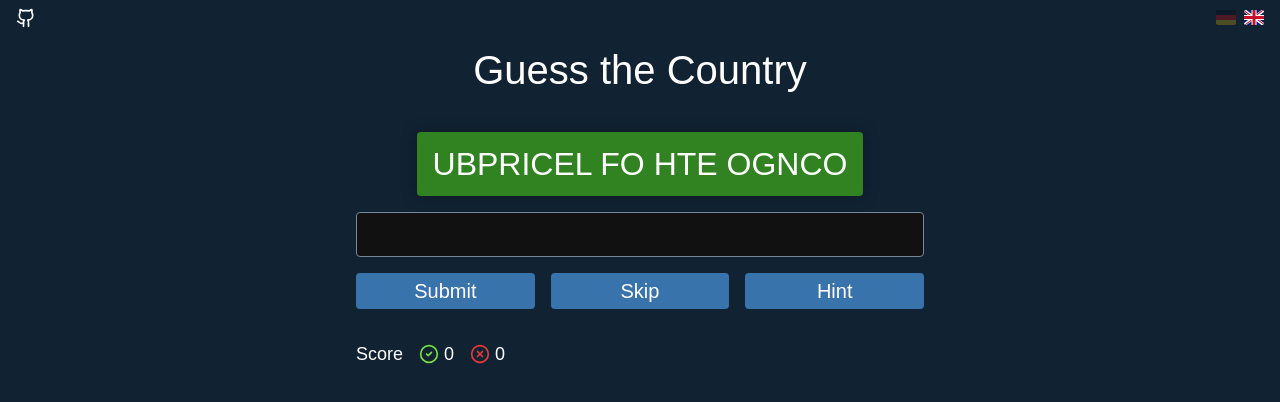
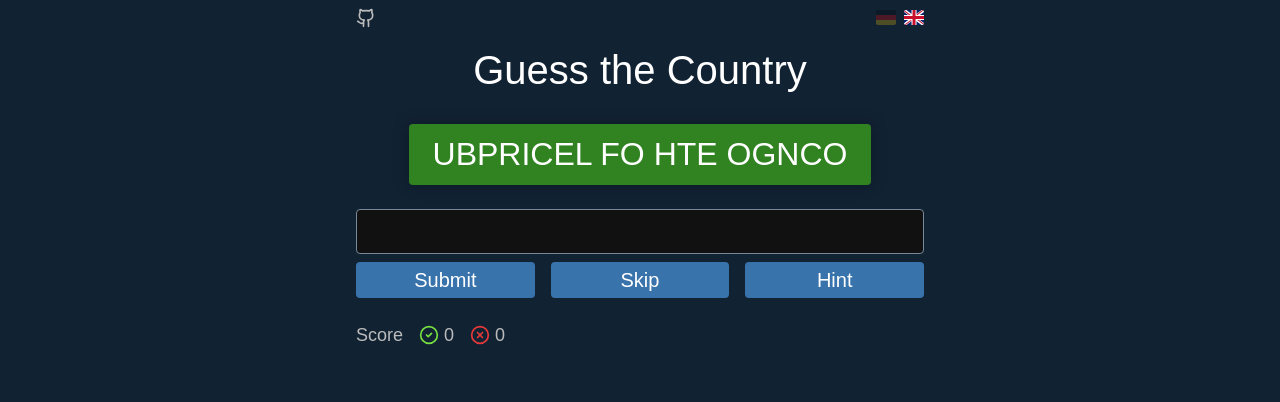
Before and after one commit to ScriptRaccoon/country-scrambler, a Svelte app: page / in a window 1280 px wide. Shown: the top 402 px of the page. Built offline with nearby package versions, Linux system fonts and the light colour scheme.

Commit message:
adjust styles

```diff
--- a/src/App.svelte
+++ b/src/App.svelte
@@ -66,6 +66,7 @@
 </script>
 
 <nav>
+	<div class="container">
 		<a
 			href="https://github.com/ScriptRaccoon/country-scrambler/"
 			target="_blank"
@@ -89,6 +90,7 @@
 		>
 			<img src="gb.svg" alt="UK flag" />
 		</a>
+	</div>
 </nav>
 
 <header>
@@ -205,9 +207,12 @@
 <style>
 	nav {
 		padding-block: 0.5rem;
-		padding-inline: 1rem;
+		color: var(--secondary-font-color);
+
+		.container {
 			display: flex;
 			gap: 0.5rem;
+		}
 
 		a {
 			text-decoration: none;
@@ -232,13 +237,7 @@
 	}
 
 	header {
-		padding-bottom: 2rem;
-		padding-inline: 1rem;
-	}
-
-	.container {
-		max-width: 600px;
-		margin-inline: auto;
+		padding-bottom: 1.5rem;
 		padding-inline: 1rem;
 	}
 
@@ -252,18 +251,16 @@
 	}
 
 	.country-card {
-		width: fit-content;
 		margin-inline: auto;
 		background-color: var(--card-color);
 		box-shadow: 0 0 1rem #0004;
-		padding: 0.5rem 1rem;
+		padding: 0.4rem 1.5rem;
 		border-radius: 0.25rem;
 		font-size: 2rem;
 	}
 
 	form {
-		margin-top: 1rem;
-		margin-bottom: 2rem;
+		margin-block: 1.5rem;
 		position: relative;
 	}
 
@@ -279,20 +276,25 @@
 	}
 
 	.actions {
-		margin-top: 1rem;
+		margin-top: 0.5rem;
 		display: grid;
 		gap: 1rem;
 		grid-template-columns: repeat(3, 1fr);
+
+		@media (max-width: 420px) {
+			gap: 0.5rem;
+		}
 	}
 
 	.score {
-		margin-top: 2rem;
 		font-size: 1.125rem;
+		color: var(--secondary-font-color);
 		display: flex;
 		gap: 1rem;
 	}
 
 	.hint {
+		margin-block: 1rem;
 		background-color: var(--hint-bg-color);
 		padding: 0.4rem 0.6rem;
 		border-radius: 0.25rem;
--- a/src/app.css
+++ b/src/app.css
@@ -8,7 +8,8 @@
 
 :root {
 	--bg-color: #123;
-	--font-color: white;
+	--font-color: #fff;
+	--secondary-font-color: #bbb;
 	--outline-color: #789;
 	--btn-color: #3973ac;
 	--input-bg-color: #111111;
@@ -24,6 +25,12 @@ body {
 	color: var(--font-color);
 	font-family: Arial, Helvetica, sans-serif;
 	line-height: 1.5;
+}
+
+.container {
+	max-width: 600px;
+	margin-inline: auto;
+	padding-inline: 1rem;
 }
 
 /* ELEMENTS */
```
Lines whose indentation alone changed are shown as unchanged.
